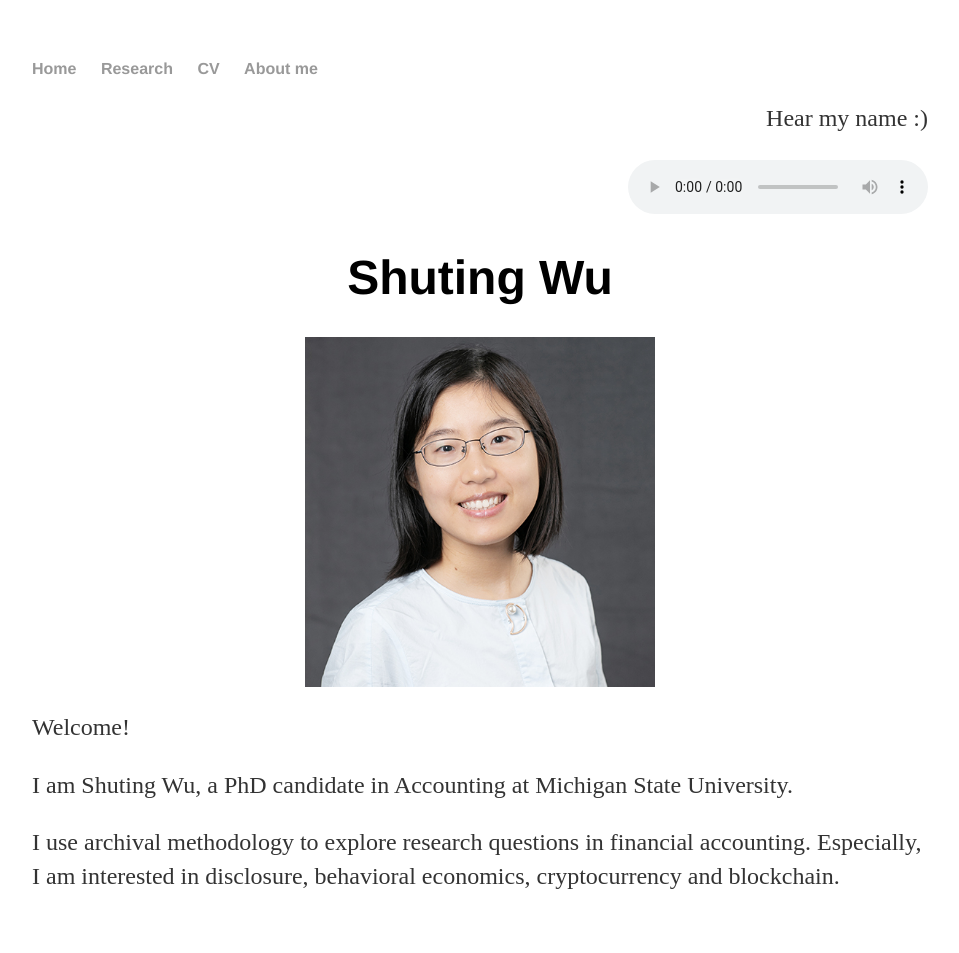
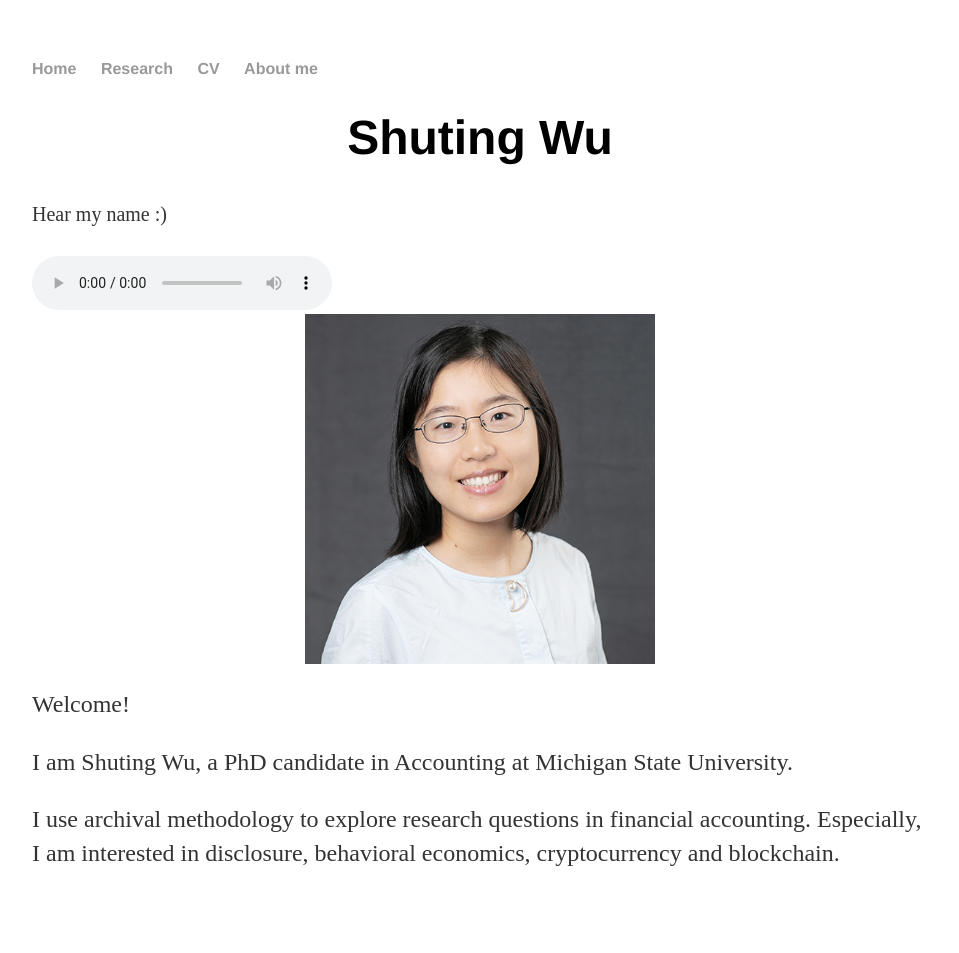
Before and after one commit to shu-ting-wu/shu-ting-wu.github.io, a Jekyll site: the page built from index.html, in a window 1280 px wide. Shown: the whole page, without its empty margins (160-1119 px from the left). Built offline with Jekyll 4.4.1, drawn with Linux system fonts in a browser that asks for light colours; after the commit the page ends 930 px from its top, so only the background shows below that.

Commit message:
Update index.html

```diff
--- a/index.html
+++ b/index.html
@@ -3,13 +3,13 @@ layout: default
 title: Shuting Wu
 ---
 <div class="blurb">
-	<div align="right">
-	<p>Hear my name :)</p>
+	<h1 style="text-align:center">Shuting Wu</h1>
+	<div align="left">
+	<p><small>Hear my name :)</small></p>
 	<audio controls="controls" autoplay="autoplay">
 		<source src="https://shu-ting-wu.github.io/assets/audio/name.m4a"/>
 	</audio>
 	</div>
-	<h1 style="text-align:center">Shuting Wu</h1>
 	<img src="https://shu-ting-wu.github.io/assets/image/myimage.jpg"  style="display: block; margin: auto;" width="350"/>
 	<p>Welcome!</p>
 	<p>I am Shuting Wu, a PhD candidate in Accounting at Michigan State University.</p>
```
